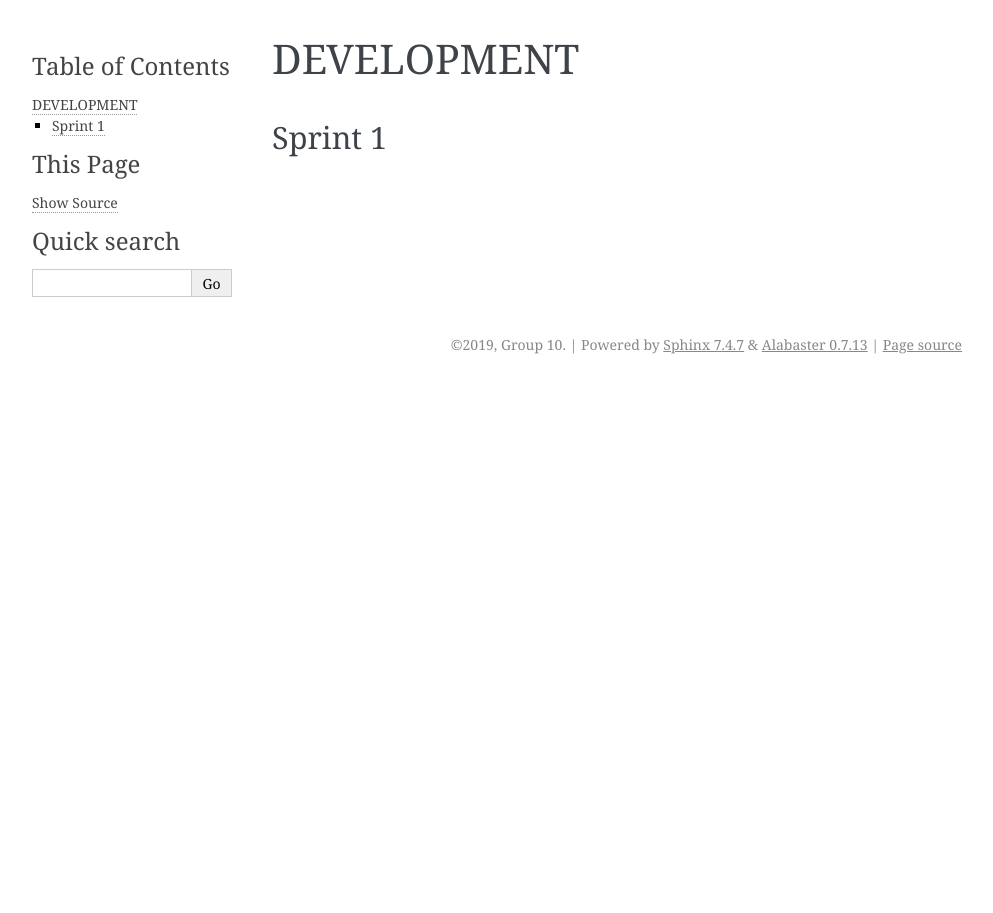
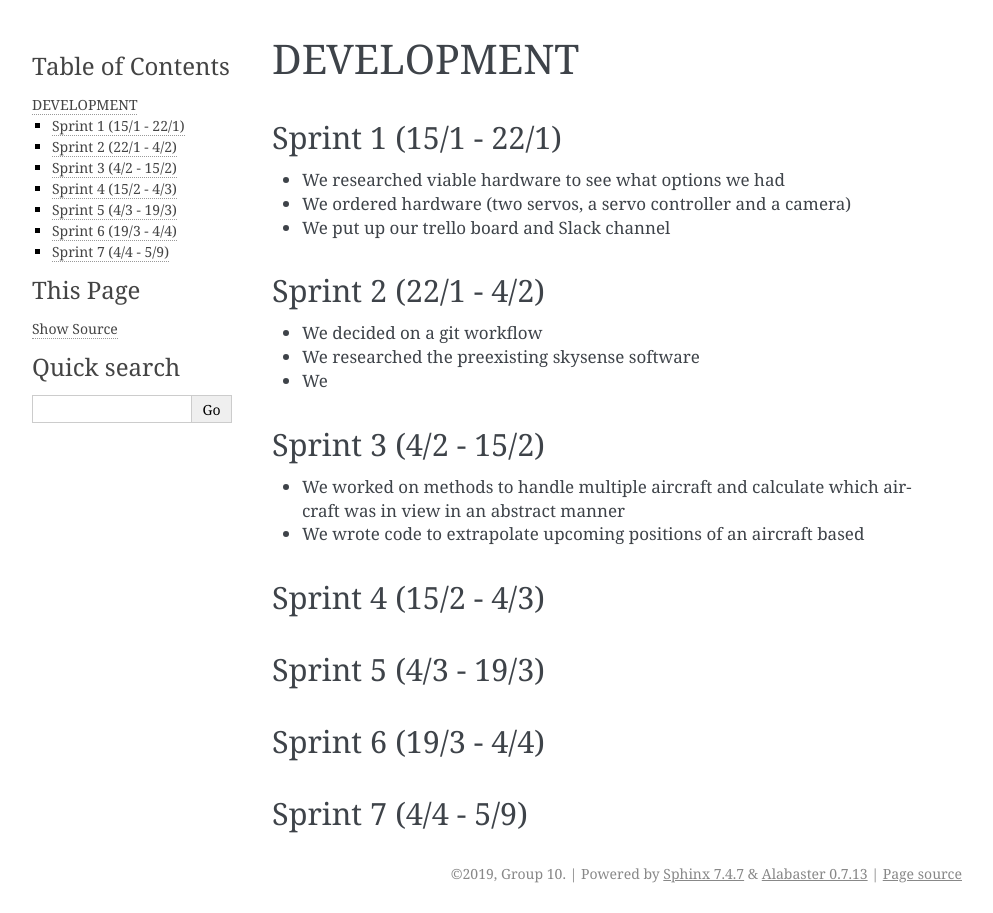
Before and after one commit to aathn/mvk18, a Sphinx documentation site: the page built from docs/source/development.rst, in a window 1280 px wide. Shown: the whole page, without its empty margins (148-1141 px from the left). Built offline with Sphinx 7.4.7, drawn with Linux system fonts in a browser that asks for light colours; formulas are drawn with MathJax 3.

Commit message:
Add info about developmenrt

```diff
--- a/docs/source/development.rst
+++ b/docs/source/development.rst
@@ -2,5 +2,31 @@
  DEVELOPMENT
 ==============
 
-Sprint 1
+Sprint 1 (15/1 - 22/1)
 --------
+- We researched viable hardware to see what options we had
+- We ordered hardware (two servos, a servo controller and a camera)
+- We put up our trello board and Slack channel
+
+Sprint 2 (22/1 - 4/2)
+--------
+- We decided on a git workflow
+- We researched the preexisting skysense software
+- We
+
+Sprint 3 (4/2 - 15/2)
+--------
+- We worked on methods to handle multiple aircraft and calculate which aircraft was in view in an abstract manner
+- We wrote code to extrapolate upcoming positions of an aircraft based
+
+Sprint 4 (15/2 - 4/3)
+--------
+
+Sprint 5 (4/3 - 19/3)
+--------
+
+Sprint 6 (19/3 - 4/4)
+--------
+
+Sprint 7 (4/4 - 5/9)
+--------
```
